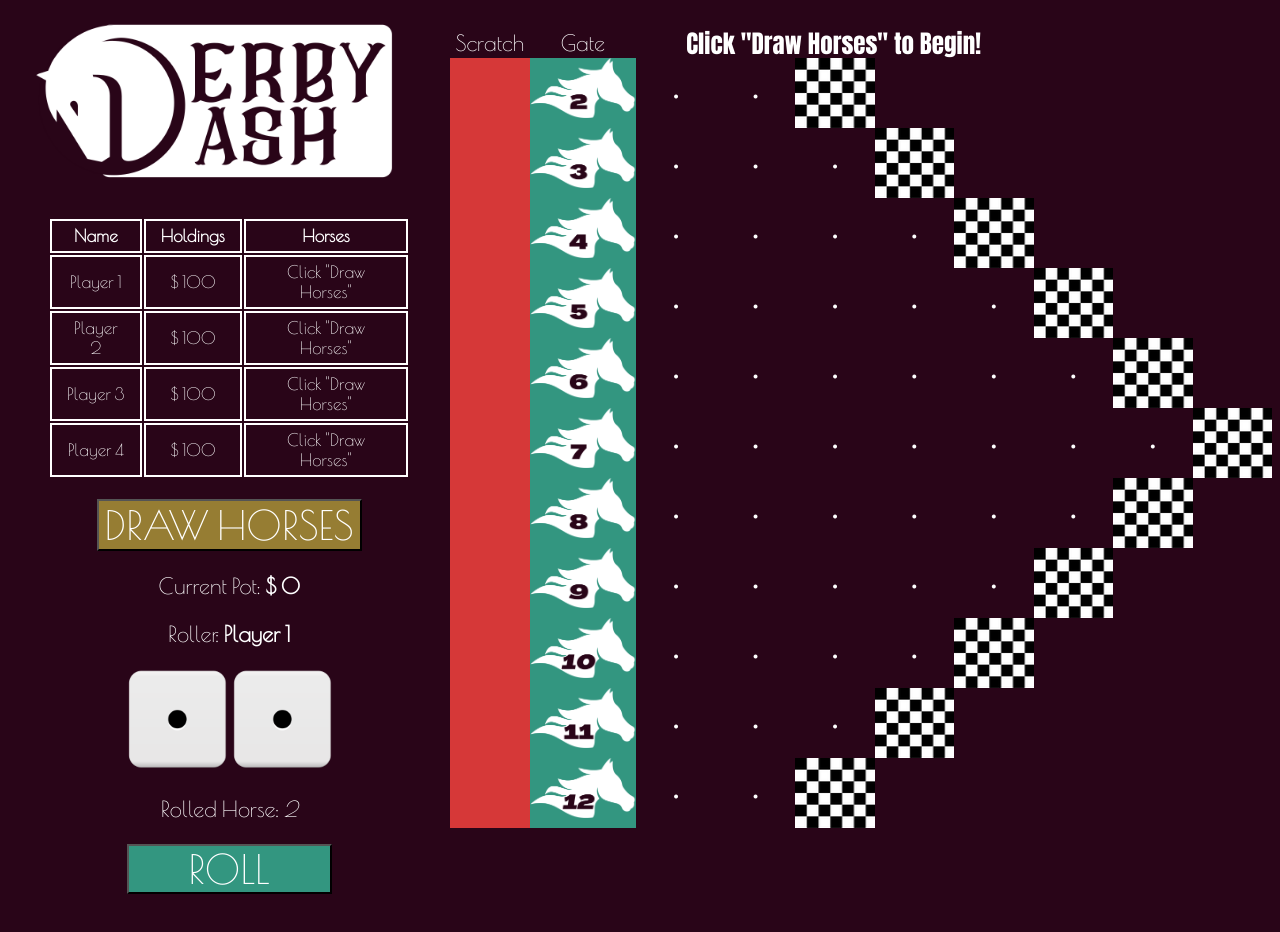
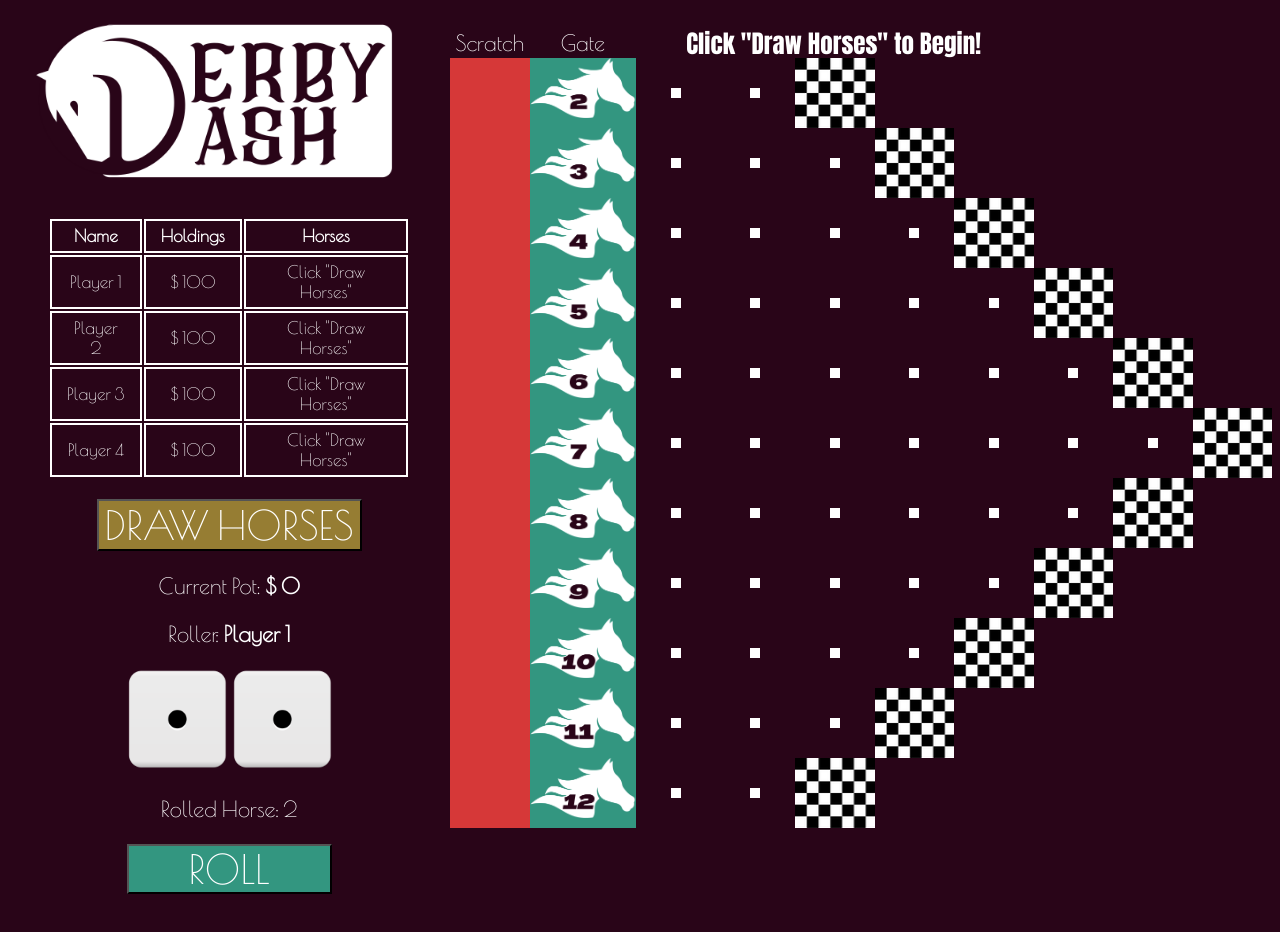
Before and after one commit to casetrait/Project-1-Derby-Dash, a plain HTML site: page index.html in a window 1280 px wide. Drawn offline with nearby package versions, Linux system fonts and the light colour scheme.

Commit message:
added border styling and resetBorderStyling function, further testing and improvement to resetHorses function

```diff
--- a/css/style.css
+++ b/css/style.css
@@ -79,4 +79,9 @@ h1 {
 .race {
     font-size: 40px;
     margin: auto;
+    border: 5px solid white;
 }
+
+em {
+    font-style: normal;
+}
--- a/index.html
+++ b/index.html
@@ -58,10 +58,10 @@
             <h1 ID="message">Click "Draw Horses" to Begin!</h1>
 
             <div class="scratch" ID="s2"></div>
-            <div class="gate" ID="g2"><img ID= "h2" src="imgs/2h.png" height="60"></div>
-            <div class="race" ID="1r2">&bull;</div>
-            <div class="race" ID="2r2">&bull;</div>
-            <div class="fin" ID="fin1"></div>
+            <div class="gate" ID="0r2"><img ID= "h2" src="imgs/2h.png" height="60"></div>
+            <div class="race" ID="1r2"></div>
+            <div class="race" ID="2r2"></div>
+            <div class="fin" ID="3r2"></div>
             <div></div>
             <div></div>
             <div></div>
@@ -69,109 +69,109 @@
             <div></div>
 
             <div class="scratch" ID="s3"></div>
-            <div class="gate" ID="g3"><img ID="h3" src="imgs/3h.png" height="60"></div>
-            <div class="race" ID="1r3">&bull;</div>
-            <div class="race" ID="2r3">&bull;</div>
-            <div class="race" ID="3r3">&bull;</div>
-            <div class="fin"></div>
+            <div class="gate" ID="0r3"><img ID="h3" src="imgs/3h.png" height="60"></div>
+            <div class="race" ID="1r3"></div>
+            <div class="race" ID="2r3"></div>
+            <div class="race" ID="3r3"></div>
+            <div class="fin" ID="4r3"></div>
             <div></div>
             <div></div>
             <div></div>
             <div></div>
 
             <div class="scratch" ID="s4"></div>
-            <div class="gate" ID="g4"><img ID="h4" src="imgs/4h.png" height="60"></div>
-            <div class="race" ID="1r4">&bull;</div>
-            <div class="race" ID="2r4">&bull;</div>
-            <div class="race" ID="3r4">&bull;</div>
-            <div class="race" ID="4r4">&bull;</div>
-            <div class="fin"></div>
+            <div class="gate" ID="0r4"><img ID="h4" src="imgs/4h.png" height="60"></div>
+            <div class="race" ID="1r4"></div>
+            <div class="race" ID="2r4"></div>
+            <div class="race" ID="3r4"></div>
+            <div class="race" ID="4r4"></div>
+            <div class="fin" ID="5r4"></div>
             <div></div>
             <div></div>
             <div></div>
 
             <div class="scratch" ID="s5"></div>
-            <div class="gate" ID="g5"><img ID="h5" src="imgs/5h.png" height="60"></div>
-            <div class="race" ID="1r5">&bull;</div>
-            <div class="race" ID="2r5">&bull;</div>
-            <div class="race" ID="3r5">&bull;</div>
-            <div class="race" ID="4r5">&bull;</div>
-            <div class="race" ID="5r5">&bull;</div>
-            <div class="fin"></div>
+            <div class="gate" ID="0r5"><img ID="h5" src="imgs/5h.png" height="60"></div>
+            <div class="race" ID="1r5"></div>
+            <div class="race" ID="2r5"></div>
+            <div class="race" ID="3r5"></div>
+            <div class="race" ID="4r5"></div>
+            <div class="race" ID="5r5"></div>
+            <div class="fin" ID="6r5"></div>
             <div></div>
             <div></div>
 
             <div class="scratch" ID="s6"></div>
-            <div class="gate" ID="g6"><img ID="h6" src="imgs/6h.png" height="60"></div>
-            <div class="race" ID="1r6">&bull;</div>
-            <div class="race" ID="2r6">&bull;</div>
-            <div class="race" ID="3r6">&bull;</div>
-            <div class="race" ID="4r6">&bull;</div>
-            <div class="race" ID="5r6">&bull;</div>
-            <div class="race" ID="6r6">&bull;</div>
-            <div class="fin"></div>
+            <div class="gate" ID="0r6"><img ID="h6" src="imgs/6h.png" height="60"></div>
+            <div class="race" ID="1r6"></div>
+            <div class="race" ID="2r6"></div>
+            <div class="race" ID="3r6"></div>
+            <div class="race" ID="4r6"></div>
+            <div class="race" ID="5r6"></div>
+            <div class="race" ID="6r6"></div>
+            <div class="fin" ID="7r6"></div>
             <div></div>
 
             <div class="scratch" ID="s7"></div>
-            <div class="gate" ID="g7"><img ID="h7" src="imgs/7h.png" height="60"></div>
-            <div class="race" ID="1r7">&bull;</div>
-            <div class="race" ID="2r7">&bull;</div>
-            <div class="race" ID="3r7">&bull;</div>
-            <div class="race" ID="4r7">&bull;</div>
-            <div class="race" ID="5r7">&bull;</div>
-            <div class="race" ID="6r7">&bull;</div>
-            <div class="race" ID="7r7">&bull;</div>
-            <div class="fin"></div>
+            <div class="gate" ID="0r7"><img ID="h7" src="imgs/7h.png" height="60"></div>
+            <div class="race" ID="1r7"></div>
+            <div class="race" ID="2r7"></div>
+            <div class="race" ID="3r7"></div>
+            <div class="race" ID="4r7"></div>
+            <div class="race" ID="5r7"></div>
+            <div class="race" ID="6r7"></div>
+            <div class="race" ID="7r7"></div>
+            <div class="fin" ID="8r7"></div>
 
             <div class="scratch" ID="s8"></div>
-            <div class="gate" ID="g8"><img ID="h8" src="imgs/8h.png" height="60"></div>
-            <div class="race" ID="1r8">&bull;</div>
-            <div class="race" ID="2r8">&bull;</div>
-            <div class="race" ID="3r8">&bull;</div>
-            <div class="race" ID="4r8">&bull;</div>
-            <div class="race" ID="5r8">&bull;</div>
-            <div class="race" ID="6r8">&bull;</div>
-            <div class="fin"></div>
+            <div class="gate" ID="0r8"><img ID="h8" src="imgs/8h.png" height="60"></div>
+            <div class="race" ID="1r8"></div>
+            <div class="race" ID="2r8"></div>
+            <div class="race" ID="3r8"></div>
+            <div class="race" ID="4r8"></div>
+            <div class="race" ID="5r8"></div>
+            <div class="race" ID="6r8"></div>
+            <div class="fin" ID="7r8"></div>
             <div></div>
 
             <div class="scratch" ID="s9"></div>
-            <div class="gate" ID="g9"><img ID="h9" src="imgs/9h.png" height="60"></div>
-            <div class="race" ID="1r9">&bull;</div>
-            <div class="race" ID="2r9">&bull;</div>
-            <div class="race" ID="3r9">&bull;</div>
-            <div class="race" ID="4r9">&bull;</div>
-            <div class="race" ID="5r9">&bull;</div>
-            <div class="fin"></div>
+            <div class="gate" ID="0r9"><img ID="h9" src="imgs/9h.png" height="60"></div>
+            <div class="race" ID="1r9"></div>
+            <div class="race" ID="2r9"></div>
+            <div class="race" ID="3r9"></div>
+            <div class="race" ID="4r9"></div>
+            <div class="race" ID="5r9"></div>
+            <div class="fin" ID="6r9"></div>
             <div></div>
             <div></div>
 
             <div class="scratch" ID="s10"></div>
-            <div class="gate" ID="g10"><img ID="h10" src="imgs/10h.png" height="60"></div>
-            <div class="race" ID="1r10">&bull;</div>
-            <div class="race" ID="2r10">&bull;</div>
-            <div class="race" ID="3r10">&bull;</div>
-            <div class="race" ID="4r10">&bull;</div>
-            <div class="fin"></div>
+            <div class="gate" ID="0r10"><img ID="h10" src="imgs/10h.png" height="60"></div>
+            <div class="race" ID="1r10"></div>
+            <div class="race" ID="2r10"></div>
+            <div class="race" ID="3r10"></div>
+            <div class="race" ID="4r10"></div>
+            <div class="fin" ID="5r10"></div>
             <div></div>
             <div></div>
             <div></div>
 
             <div class="scratch" ID="s11"></div>
-            <div class="gate" ID="g11"><img ID="h11" src="imgs/11h.png" height="60"></div>
-            <div class="race" ID="1r11">&bull;</div>
-            <div class="race" ID="2r11">&bull;</div>
-            <div class="race" ID="3r11">&bull;</div>
-            <div class="fin"></div>
+            <div class="gate" ID="0r11"><img ID="h11" src="imgs/11h.png" height="60"></div>
+            <div class="race" ID="1r11"></div>
+            <div class="race" ID="2r11"></div>
+            <div class="race" ID="3r11"></div>
+            <div class="fin" ID="4r11"></div>
             <div></div>
             <div></div>
             <div></div>
             <div></div>
 
             <div class="scratch" ID="s12"></div>
-            <div class="gate" ID="g12"><img ID="h12" src="imgs/12h.png" height="60"></div>
-            <div class="race" ID="1r12">&bull;</div>
-            <div class="race" ID="2r12">&bull;</div>
-            <div class="fin"></div>
+            <div class="gate" ID="0r12"><img ID="h12" src="imgs/12h.png" height="60"></div>
+            <div class="race" ID="1r12"></div>
+            <div class="race" ID="2r12"></div>
+            <div class="fin" ID="3r12"></div>
             <div></div>
             <div></div>
             <div></div>
--- a/js/script.js
+++ b/js/script.js
@@ -91,8 +91,6 @@ let die1El = document.getElementById("die1")
 let die2El = document.getElementById("die2")
 let rolledHorseEl = document.getElementById("rolledHorse")
 
-
-
 /*----- event listeners -----*/
 
 drawButton.addEventListener("click", drawHorses)
@@ -166,7 +164,7 @@ function rollRace() {
     } else {
         let horseTarget = document.getElementById("h" + rolledHorse)
         let squareTarget = document.getElementById("1r" + rolledHorse)
-        squareTarget.textContent=""
+        squareTarget.style.border = "none"
         squareTarget.appendChild(horseTarget)
     }
     changeTurn()
@@ -277,7 +275,23 @@ function checkWinner(){
 function resetHorses() {
     for (let i=2; i<13; i++) {
     let horseTarget = document.getElementById("h" + i)
-    let squareTarget = document.getElementById("g" + i)
+    let squareTarget = document.getElementById("0r" + i)
     squareTarget.appendChild(horseTarget)
     }
+    resetBorderStyling()
+    messageEl.textContent = 'Click "Draw Horses" to Begin Next Race!'
+    raceStatus = "draw"
+    p1HorsesDisplay.textContent = 'Click "Draw Horses"'
+    p2HorsesDisplay.textContent = 'Click "Draw Horses"'
+    p3HorsesDisplay.textContent = 'Click "Draw Horses"'
+    p4HorsesDisplay.textContent = 'Click "Draw Horses"'
 }
+
+function resetBorderStyling() {
+    let raceSquares = document.getElementsByClassName("race")
+
+    for (let i=0; i < raceSquares.length; i++) {
+        let raceSquare = raceSquares[i];
+        raceSquare.style.border = "5px solid white"
+    }
+}
```
